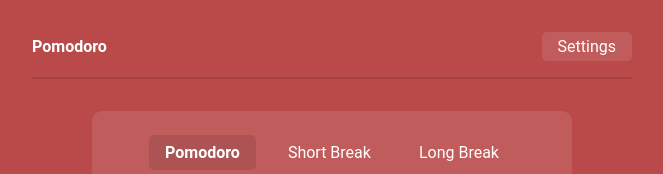
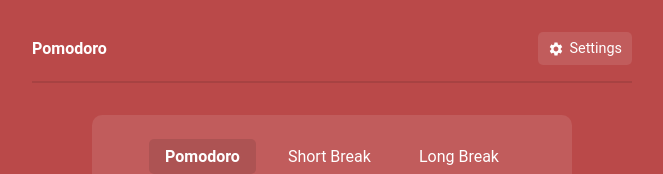
Before and after one commit to itsramin/pomodoro, a React (Create React App) app: page / in a window 1280 px wide. Shown: the top 174 px of the page, without its empty margins (308-971 px from the left). Built offline with nearby package versions, Linux system fonts and the light colour scheme.

Commit message:
setting icon added

```diff
--- a/package.json
+++ b/package.json
@@ -11,6 +11,7 @@
     "gh-pages": "^4.0.0",
     "react": "^18.2.0",
     "react-dom": "^18.2.0",
+    "react-icons": "^4.7.1",
     "react-redux": "^8.0.5",
     "react-router-dom": "^6.3.0",
     "react-scripts": "5.0.1",
--- a/src/components/Settings/Settings.js
+++ b/src/components/Settings/Settings.js
@@ -1,4 +1,5 @@
 import { useState } from "react";
+import { MdClose } from "react-icons/md";
 import { useDispatch, useSelector } from "react-redux";
 import { settingsActions } from "../../store/settingSlice";
 import { uiActions } from "../../store/uiSlice";
@@ -38,6 +39,7 @@ const Settings = () => {
     <Modal closeModal={closeModalHandler}>
       <header>
         <h2>Settings</h2>
+        <MdClose className={styles["iconClose"]} onClick={closeModalHandler} />
       </header>
       <div className={styles["optionBox"]}>
         <div className={styles["title"]}>Time (min)</div>
--- a/src/components/Settings/Settings.module.css
+++ b/src/components/Settings/Settings.module.css
@@ -1,8 +1,23 @@
+header {
+  display: flex;
+  flex-direction: row;
+  align-items: center;
+  justify-content: space-between;
+  border-bottom: 1px solid var(--color-grey-1);
+  padding-bottom: 10px;
+  margin-bottom: 10px;
+}
+
 h2 {
   color: var(--color-text-2);
-  padding-bottom: 10px;
-  margin-bottom: 10px;
-  border-bottom: 1px solid var(--color-grey-1);
+}
+.iconClose {
+  color: var(--color-text-2);
+  cursor: pointer;
+  font-size: 1.5rem;
+}
+.iconClose:hover {
+  color: var(--color-text-3);
 }
 .title {
   color: var(--color-text-3);
--- a/src/components/UI/PrimaryButton.js
+++ b/src/components/UI/PrimaryButton.js
@@ -1,9 +1,10 @@
 import styles from "./PrimaryButton.module.css";
-
-const PrimaryButton = ({ title, onClick }) => {
+import { MdSettings } from "react-icons/md";
+const PrimaryButton = ({ title, onClick, icon }) => {
   return (
     <div className={styles.btn} onClick={onClick}>
-      {title}
+      {icon === "settings" && <MdSettings className={styles.icon} />}
+      <div className={styles["title"]}>{title}</div>
     </div>
   );
 };
--- a/src/components/UI/PrimaryButton.module.css
+++ b/src/components/UI/PrimaryButton.module.css
@@ -1,8 +1,17 @@
 .btn {
-  padding: 5px 16px;
+  padding: 8px 10px;
   background-color: var(--color-white-2);
   color: var(--color-text-1);
   border-radius: 5px;
   cursor: pointer;
   user-select: none;
+  display: flex;
+  flex-direction: row;
+  align-items: center;
 }
+.icon {
+  margin-right: 5px;
+}
+.title {
+  font-size: 0.9rem;
+}
--- a/src/components/header/MainHeader.js
+++ b/src/components/header/MainHeader.js
@@ -13,7 +13,11 @@ const MainHeader = () => {
     <header className={styles.header}>
       <div className={styles.logo}>Pomodoro</div>
       <div className={styles.nav}>
-        <PrimaryButton title="Settings" onClick={settingsHandler} />
+        <PrimaryButton
+          title="Settings"
+          onClick={settingsHandler}
+          icon="settings"
+        />
       </div>
     </header>
   );
```
Also changed, not shown: 1 other file (tests, documents, lock files or other folders).
